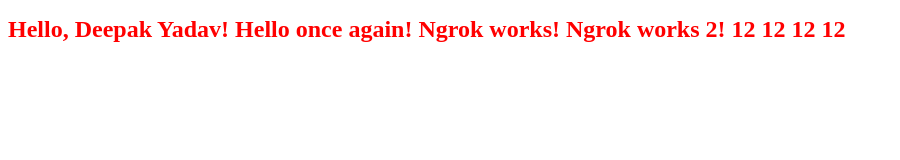
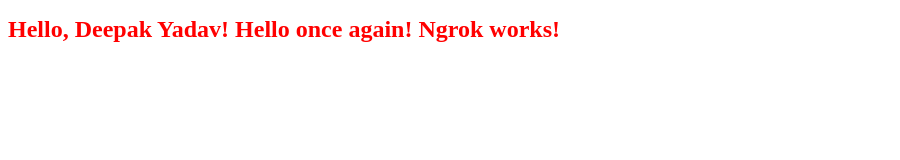
Before and after one commit to DpkYdv887/Jenkins, a plain HTML site: page index.html in a window 1280 px wide. Shown: the whole page, without its empty margins (0-900 px from the left). Drawn offline with Linux system fonts and the light colour scheme.

Commit message:
Ngrok Configured 2

```diff
--- a/index.html
+++ b/index.html
@@ -5,6 +5,6 @@
     <link rel="stylesheet" type="text/css" href="style.css">
 </head>
 <body>
-    <h1>Hello, Deepak Yadav! Hello once again! Ngrok works! Ngrok works 2! 12 12 12 12</h1>
+    <h1>Hello, Deepak Yadav! Hello once again! Ngrok works!</h1>
 </body>
 </html>
```
